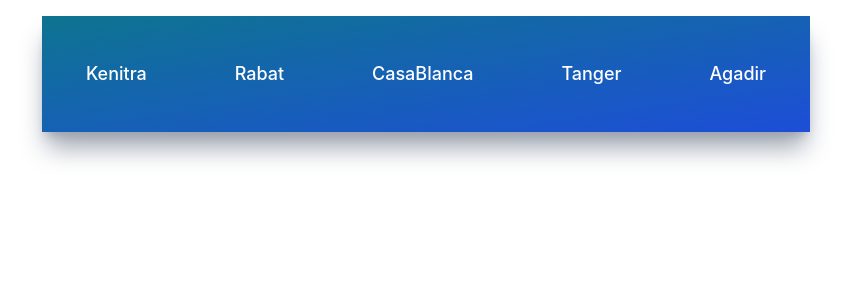
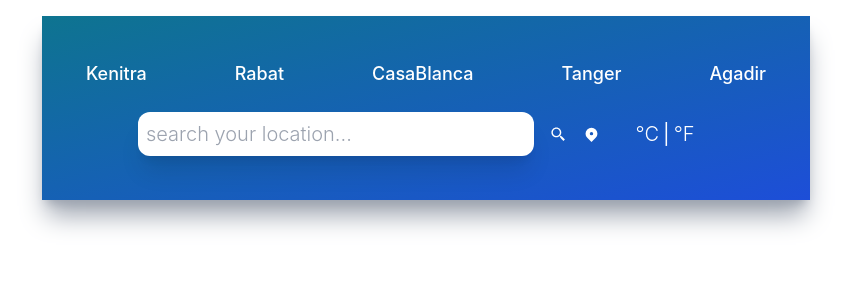
Before and after one commit to iliasoafathi/weather, a React (Create React App) app: page / in a window 1280 px wide. Shown: the top 300 px of the page, without its empty margins (214-1065 px from the left). Built offline with nearby package versions, Linux system fonts and the light colour scheme.

Commit message:
add inputs components logique

```diff
--- a/src/App.js
+++ b/src/App.js
@@ -1,6 +1,7 @@
 import './App.css';
 import { useEffect, useState } from 'react';
 import TopButton from './components/TopButtons';
+import Inputs from './components/Inputs';
 
 function App() {
   const [query, setQuery] = useState({ q: 'tokyo' })
@@ -17,6 +18,7 @@ function App() {
   return (
     <div className={`mx-auto max-w-screen-md mt-4 py-5 bg-gradient-to-br h-fit shadow-xl shadow-gray-400 ${formatBackground()}`}>
       <TopButton setQuery={setQuery} />
+      <Inputs setQuery={setQuery} units={units} setUnits={setUnits} />
 
     </div>
   );
--- a/src/components/Inputs.jsx
+++ b/src/components/Inputs.jsx
@@ -0,0 +1,72 @@
+import React, { useState } from "react";
+import { BiSearchAlt2 } from "react-icons/bi";
+import { HiLocationMarker } from "react-icons/hi";
+
+const Inputs = ({ setQuery, units, setUnits }) => {
+  const [city, setCity] = useState("");
+
+  const handleSearchClick = () => {
+    if (city !== "") setQuery({ q: city });
+  };
+
+  const handleLocationClick = () => {
+    if (navigator.geolocation) {
+      navigator.geolocation.getCurrentPosition((position) => {
+        let lat = position.coords.latitude;
+        let lon = position.coords.longitude;
+
+        setQuery({
+          lat,
+          lon,
+        });
+      });
+    }
+  };
+
+  const handleUnitsChange = (e) => {
+    if (units !== e.currentTarget.name) setUnits(e.currentTarget.name);
+  };
+
+  return (
+    <div className=" flex flex-row justify-center items-center my-6">
+      <div className=" flex w-3/4 items-center justify-center space-x-4">
+        <input
+          type="text"
+          className="text-xl font-light p-2 w-full shadow-xl focus:outline-none capitalize placeholder:lowercase rounded-xl"
+          placeholder="Search Your Location..."
+          value={city}
+          onChange={(e) => setCity(e.target.value)}
+        />
+        <BiSearchAlt2
+          size={25}
+          className="text-white cursor-pointer transition ease-out hover:scale-125"
+          onClick={handleSearchClick}
+        />
+        <HiLocationMarker
+          size={25}
+          className="text-white cursor-pointer transition ease-out hover:scale-125"
+          onClick={handleLocationClick}
+        />
+        <div className=" flex flex-row w-1/4 items-center justify-center">
+          <button
+            name="metric"
+            className="text-xl text-white font-light hover:scale-125 transition ease-out"
+            onClick={handleUnitsChange}
+          >
+            °C
+          </button>
+          <p className="text-xl text-white mx-1">|</p>
+          <button
+            name="imperial"
+            className="text-xl text-white font-light hover:scale-125 transition ease-out"
+            onClick={handleUnitsChange}
+          >
+            °F
+          </button>
+        </div>
+      </div>
+    </div>
+  );
+};
+
+export default Inputs;
--- a/src/components/TopButtons.jsx
+++ b/src/components/TopButtons.jsx
@@ -28,7 +28,7 @@ const TopButton = ({ setQuery }) => {
     <div className="flex items-center justify-around my-6">
       {cities.map((city, index) => (
         <button
-          className="text-white text-lg font-medium"
+          className="text-white text-lg font-medium hover:scale-110 transition ease-out "
           key={index}
           onClick={() => setQuery({ q: city.title })}
         >
```
